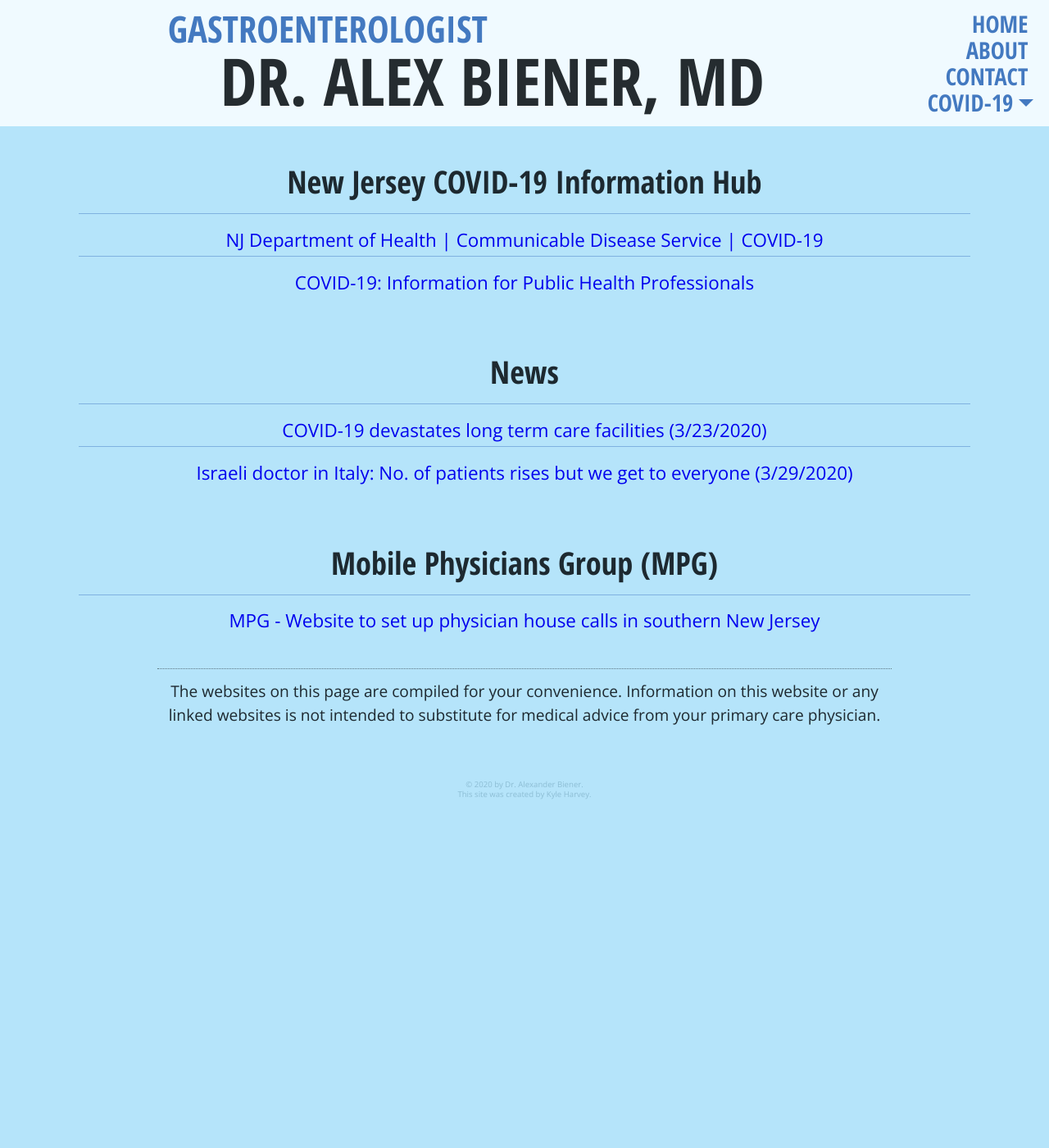
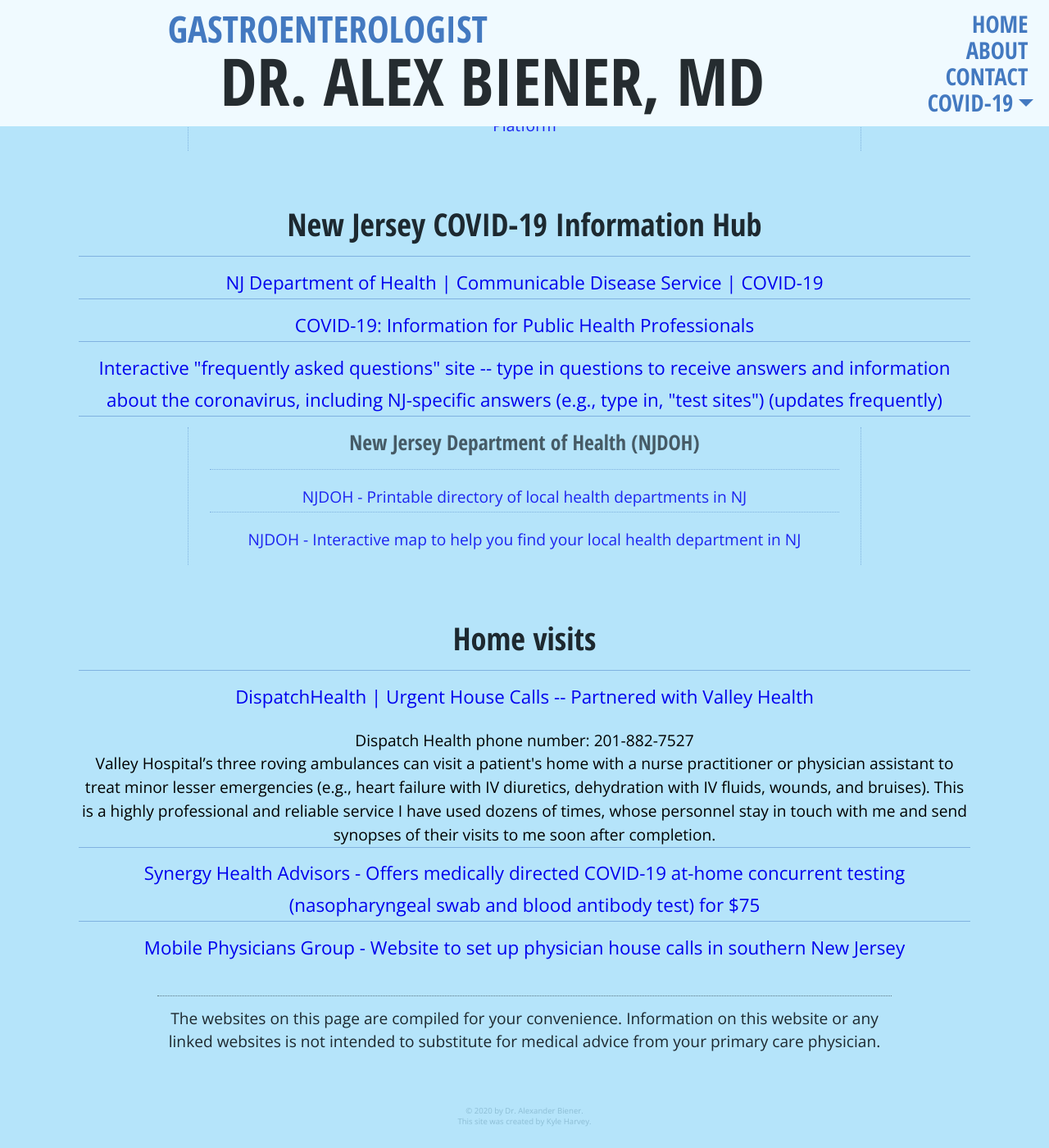
Before and after one commit to alexbienermd/alexbienermd.github.io, a Jekyll site: the page built from _posts/2020-04-28-COVID-19-for-professionals.markdown, in a window 1280 px wide and 1400 px high, scrolled down 2303 px. Shown: the whole window at 82% size. Built offline with Jekyll 4.4.1, drawn with Linux system fonts in a browser that asks for light colours; nearby versions of some CDN libraries; before the commit the page ends 3305 px from its top, so only the background shows below that; some of the changed text lies outside the part shown.

Commit message:
Add a 'COVID-19 ARTICLES OF INTEREST' page and add lots of content

```diff
--- a/_posts/2020-04-28-COVID-19-for-professionals.markdown
+++ b/_posts/2020-04-28-COVID-19-for-professionals.markdown
@@ -15,9 +15,10 @@ permalink: COVID-19-for-professionals
   <h4>Current best COVID-19 information for healthcare professionals<br> from the Centers for Disease Control and Prevention (CDC)</h4>
   <ul>
     <li><a href="https://www.cdc.gov/coronavirus/2019-nCoV/hcp/index.html">CDC - Information for Healthcare Professionals about Coronavirus (COVID-19)</a></li>
+    <li><a href="https://www.cdc.gov/coronavirus/2019-ncov/index.html">CDC - Coronavirus Disease 2019 (COVID-19)</a></li>
   </ul>
 
-  <h4>Series of YouTube videos by Ninja Nerd Science or: how to have fun yet understand the novel coronavirus</h4>
+  <h4>Series of informative YouTube videos by Ninja Nerd Science or: how to have fun yet understand the novel coronavirus</h4>
   <ul>
     <li><a href="https://www.youtube.com/watch?v=PWzbArPgo-o">COVID-19 | Coronavirus: Epidemiology, Pathophysiology, Diagnostics (3/16/2020)</a></li>
     <li><a href="https://www.youtube.com/watch?v=rdoN_XsHWBI">COVID-19 | Coronavirus: Treatment, Prognosis, Precautions (3/18/2020)</a></li>
@@ -36,7 +37,7 @@ permalink: COVID-19-for-professionals
     </ul>
   </ul>
 
-  <h4>Telemedicine Resources</h4>
+  <h4>Telemedicine resources</h4>
   <p>Telemedicine has been greatly expanded in the wake of the Coronavirus pandemic, greatly widening the scope of reimbursable services and options for communications. Below are listed some key resources.</p>
   <ul>
     <li>
@@ -77,17 +78,23 @@ permalink: COVID-19-for-professionals
   <ul>
     <li><a href="https://www.nj.gov/health/cd/topics/ncov.shtml">NJ Department of Health | Communicable Disease Service | COVID-19</a></li>
     <li><a href="https://www.nj.gov/health/cd/topics/covid2019_professionals.shtml">COVID-19: Information for Public Health Professionals</a></li>
+    <li><a href="https://covid19.nj.gov/NJfaqs">Interactive "frequently asked questions" site -- type in questions to receive answers and information about the coronavirus, including NJ-specific answers (e.g., type in, "test sites") (updates frequently)</a></li>
+    <li>
+      <ul class="sublist">
+        <h4>New Jersey Department of Health (NJDOH)</h4>
+        <ul>
+          <li><a href="https://nj.gov/health/lh/documents/LocalHealthDirectory.pdf">NJDOH - Printable directory of local health departments in NJ</a></li>
+          <li><a href="https://nj.gov/health/lh/community/index.shtml">NJDOH - Interactive map to help you find your local health department in NJ</a></li>
+        </ul>
+      </ul>
+    </li>
   </ul>
 
-  <h4>News</h4>
+  <h4>Home visits</h4>
   <ul>
-    <li><a href="https://www.cms.gov/newsroom/press-releases/cms-announces-findings-kirkland-nursing-home-and-new-targeted-plan-healthcare-facility-inspections">COVID-19 devastates long term care facilities (3/23/2020)</a></li>
-    <li><a href="https://www.jpost.com/international/israeli-doctor-in-italy-we-no-longer-help-those-over-60-621856">Israeli doctor in Italy: No. of patients rises but we get to everyone (3/29/2020)</a></li>
-  </ul>
-
-  <h4>Mobile Physicians Group (MPG)</h4>
-  <ul>
-    <li><a href="http://www.mpgdocs.com"> MPG - Website to set up physician house calls in southern New Jersey</a></li>
+    <li><a href="https://www.dispatchhealth.com/">DispatchHealth | Urgent House Calls -- Partnered with Valley Health</a><p>Dispatch Health phone number: 201-882-7527 <br>Valley Hospital’s three roving ambulances can visit a patient's home with a nurse practitioner or physician assistant to treat minor lesser emergencies (e.g., heart failure with IV diuretics, dehydration with IV fluids, wounds, and bruises). This is a highly professional and reliable service I have used dozens of times, whose personnel stay in touch with me and send synopses of their visits to me soon after completion.</p></li>
+    <li><a href="https://synergyhealthadvisors.com/">Synergy Health Advisors - Offers medically directed COVID-19 at-home concurrent testing (nasopharyngeal swab and blood antibody test) for $75</a></li>
+    <li><a href="http://www.mpgdocs.com"> Mobile Physicians Group - Website to set up physician house calls in southern New Jersey</a></li>
   </ul>
 
   <p class="disclaimer">The websites on this page are compiled for your convenience. Information on this website or any linked websites is not intended to substitute for medical advice from your primary care physician.</p>
```
Also changed, not shown: other parts of _posts/2020-04-28-COVID-19-for-professionals.markdown (+1 -1 lines), _posts/2020-04-09-COVID-19-for-patients.markdown (+13 -8 lines), _posts/2020-05-06-COVID-19-articles-of-interest.markdown (added, +76 -0 lines).
